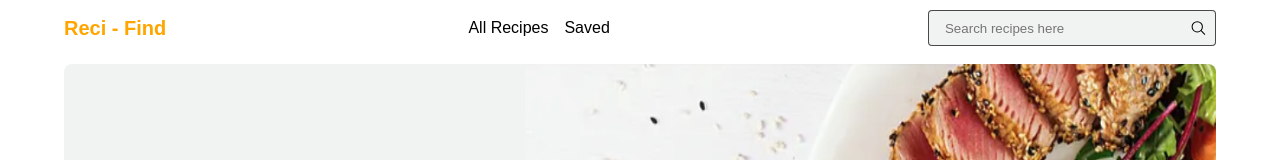
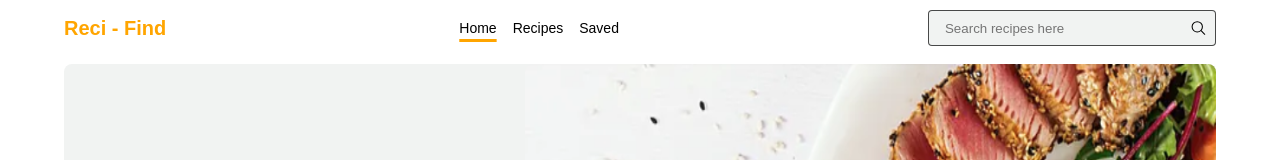
Before and after one commit to BeslinEbby/recipe-finder, a React (Vite) app: page / in a window 1280 px wide. Shown: the top 160 px of the page. Built offline with nearby package versions, Linux system fonts and the light colour scheme; no server answers.

Commit message:
added underline to active navigation link

```diff
--- a/src/components/Header.jsx
+++ b/src/components/Header.jsx
@@ -1,9 +1,11 @@
 import {  useState } from "react";
-import { Link } from "react-router-dom";
+import { Link, useLocation } from "react-router-dom";
 import { IoSearchOutline } from "react-icons/io5";
 
 const Header = () => {
    const [searchInput, setSearchInput] = useState("");
+
+   const location=useLocation()
 
    return (
       <header>
@@ -13,8 +15,15 @@ const Header = () => {
             </Link>
          </div>
          <nav>
-            <Link to={"/all"}>All Recipes</Link>
-            <Link to={"/saved"}>Saved</Link>
+            <Link className={location.pathname === "/" ? "underline" : ""} to={"/"}>
+               Home
+            </Link>
+            <Link className={location.pathname === "/all" ? "underline" : ""} to={"/all"}>
+               Recipes
+            </Link>
+            <Link className={location.pathname === "/saved" ? "underline" : ""} to={"/saved"}>
+               Saved
+            </Link>
          </nav>
          <div className="searchBox">
             <input
--- a/src/index.scss
+++ b/src/index.scss
@@ -40,6 +40,13 @@ header {
    nav {
       a {
          padding-right: 16px;
+         font-size: 14px;
+      }
+      .underline{
+         text-decoration: underline;
+         text-decoration-color: $primaryColor;
+         text-decoration-thickness: 3px;
+         text-underline-offset: 6px;
       }
    }
 
```
